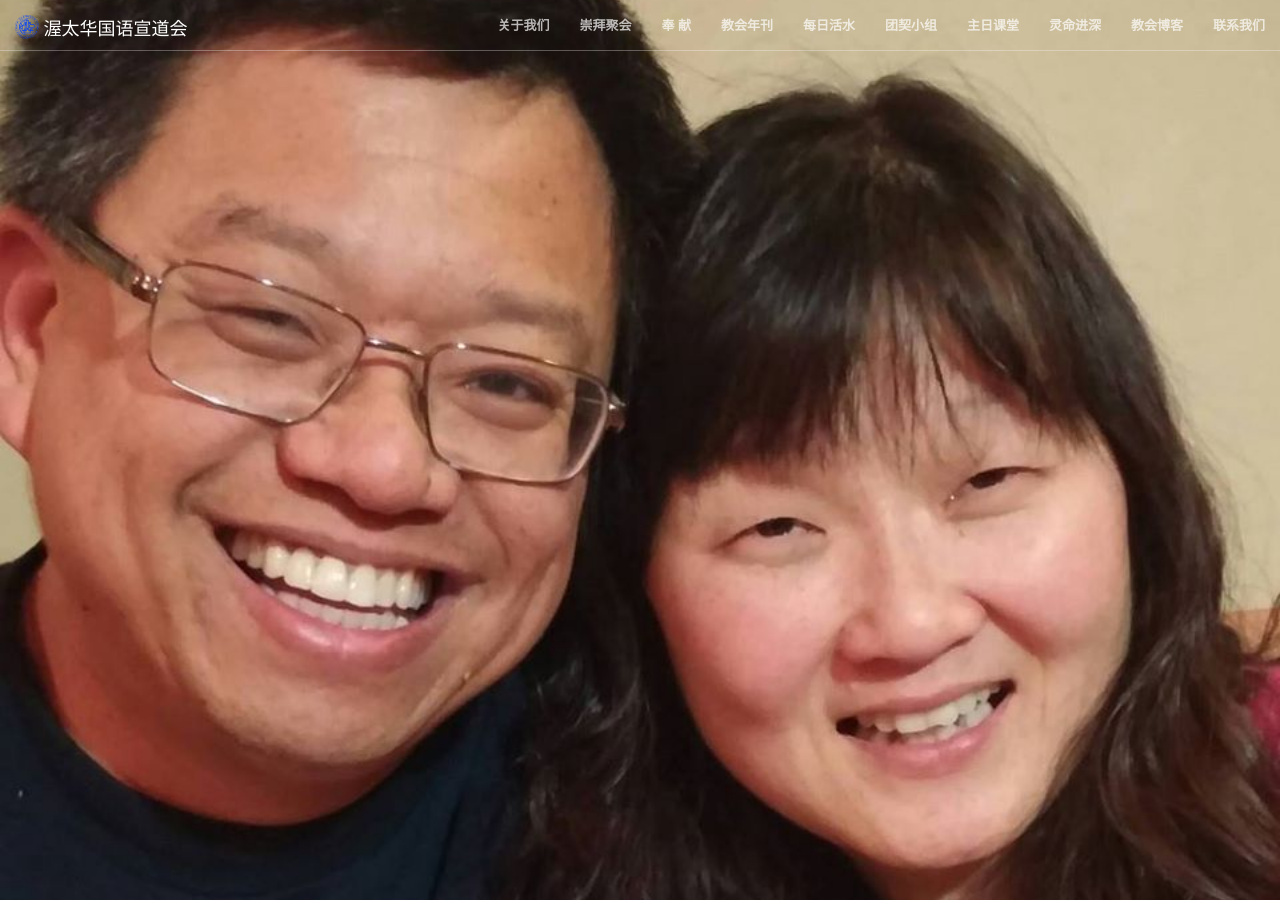
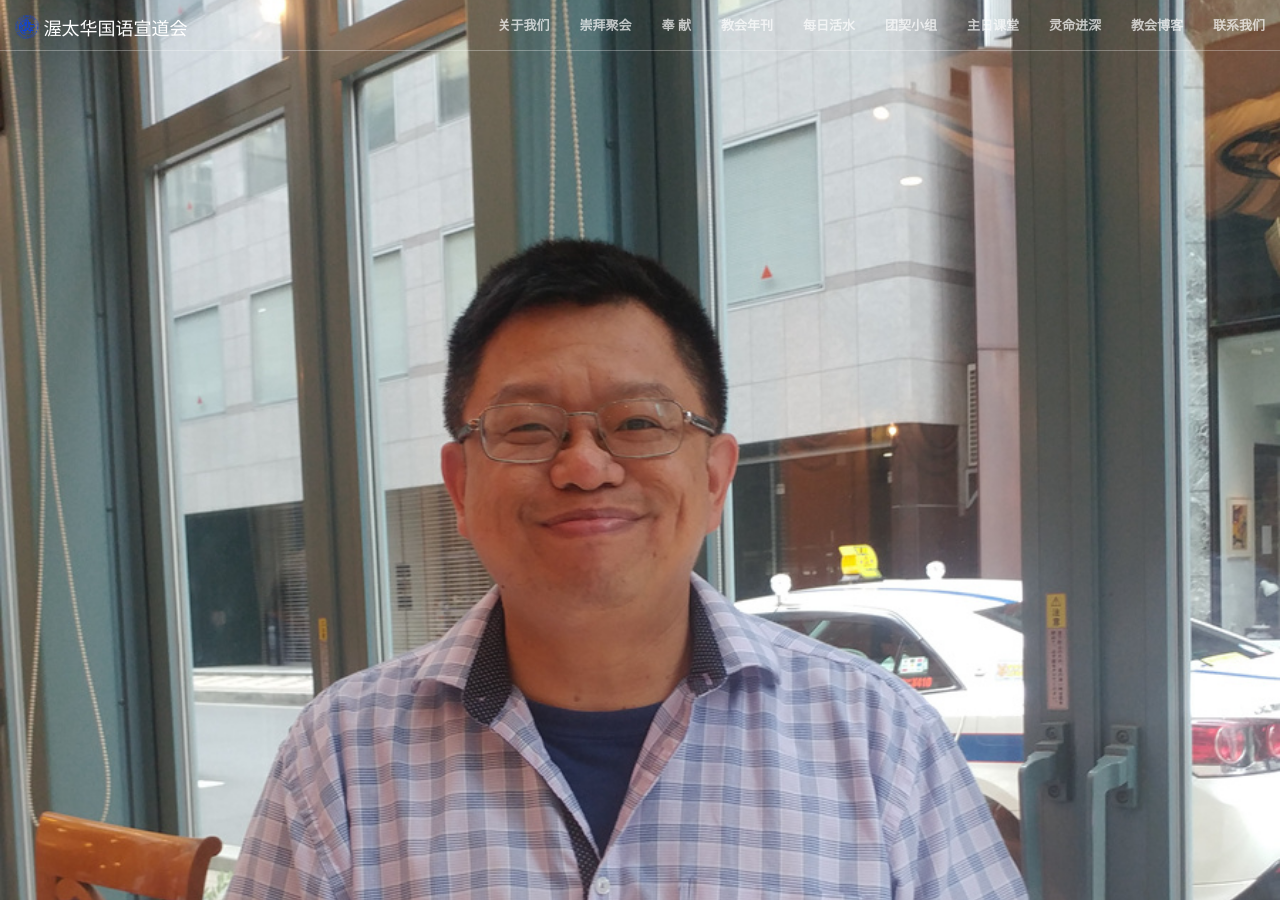
Before and after one commit to JonasYow/ottawaomac, a Jekyll site: the page built from pastor.md, in a window 1280 px wide and 900 px high. Built offline with Jekyll 4.4.1, drawn with Linux system fonts in a browser that asks for light colours.

Commit message:
pastor picture

```diff
--- a/pastor.md
+++ b/pastor.md
@@ -1,7 +1,7 @@
 ---
 title: 陳明道牧師簡介
 layout: post
-image: PaulSophia.jpg
+image: Paul.jpg
 ---
 
 陳明道牧師在台灣出生長大, 先後在台北,英國倫敦及加拿大渥太華攻讀財經碩士及經濟學博士學位, 並曾於加拿大聯邦政府外交及國貿部擔任政策分析工作。在讀書期間於渥太華國語宣道會信主受洗, 之後蒙召全職奉獻, 赴溫哥華西三一大學ACTS 神學院攻讀道學碩士, 在12年前返回母會擔任助理牧師 (2007-2008) 及主任牧師 (2009- ) 至今。
```
Also changed, not shown: img/Paul.jpg (added).
